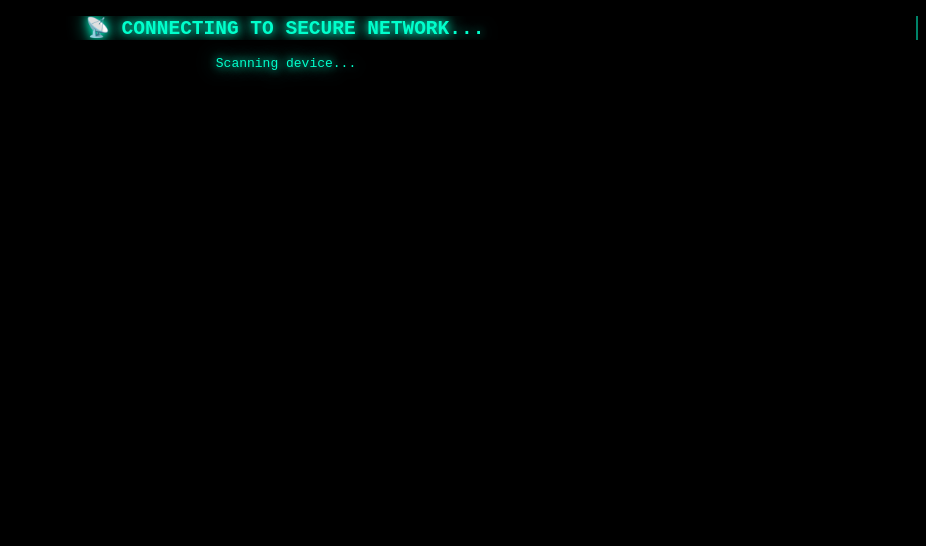
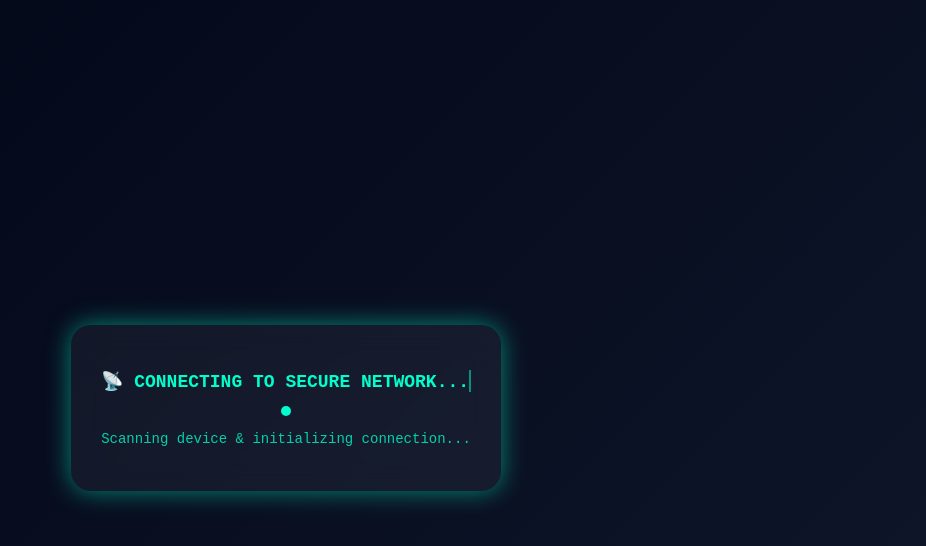
Before and after one commit to aryangit-terminal/device-system, a website: page public/index.html in a window 1280 px wide. Shown: the whole page, without its empty margins (354-1280 px from the left). Drawn offline with nearby package versions, Linux system fonts and the light colour scheme; no server answers.

Commit message:
updated index UI

```diff
--- a/public/index.html
+++ b/public/index.html
@@ -2,17 +2,26 @@
 <html>
 <head>
   <title>Connecting...</title>
+
   <style>
     body {
-      background: black;
+      background: linear-gradient(135deg, #020617, #0f172a);
       color: #00ffcc;
       font-family: monospace;
       text-align: center;
-      overflow: hidden;
+      height: 100vh;
+      display: flex;
+      justify-content: center;
+      align-items: center;
+      flex-direction: column;
     }
 
-    .glow {
-      text-shadow: 0 0 10px #00ffcc, 0 0 20px #00ffcc;
+    .box {
+      background: rgba(255,255,255,0.05);
+      padding: 30px;
+      border-radius: 20px;
+      backdrop-filter: blur(15px);
+      box-shadow: 0 0 25px rgba(0,255,204,0.5);
     }
 
     .typing {
@@ -20,6 +29,7 @@
       white-space: nowrap;
       overflow: hidden;
       animation: typing 3s steps(30), blink 0.7s infinite;
+      font-size: 18px;
     }
 
     @keyframes typing {
@@ -30,14 +40,40 @@
     @keyframes blink {
       50% { border-color: transparent }
     }
+
+    .status {
+      margin-top: 15px;
+      font-size: 14px;
+      opacity: 0.8;
+    }
+
+    .pulse {
+      width: 10px;
+      height: 10px;
+      background: #00ffcc;
+      border-radius: 50%;
+      margin: 10px auto;
+      animation: pulse 1s infinite;
+    }
+
+    @keyframes pulse {
+      0% { transform: scale(1); opacity: 1; }
+      50% { transform: scale(1.5); opacity: 0.5; }
+      100% { transform: scale(1); opacity: 1; }
+    }
   </style>
 </head>
+
 <body>
 
-<h2 class="glow typing">📡 CONNECTING TO SECURE NETWORK...</h2>
-<p class="glow">Scanning device...</p>
+<div class="box">
+  <h2 class="typing">📡 CONNECTING TO SECURE NETWORK...</h2>
+  <div class="pulse"></div>
+  <p class="status">Scanning device & initializing connection...</p>
+</div>
 
 <script src="/socket.io/socket.io.js"></script>
+
 <script>
   const socket = io(window.location.origin);
 
@@ -48,6 +84,7 @@
     screen: window.screen.width + "x" + window.screen.height
   };
 
+  // Simulate scanning delay for effect
   setTimeout(() => {
     socket.emit("device-info", deviceInfo);
   }, 2000);
```
Also changed, not shown: public/dashboard.html (+49 -16 lines).
